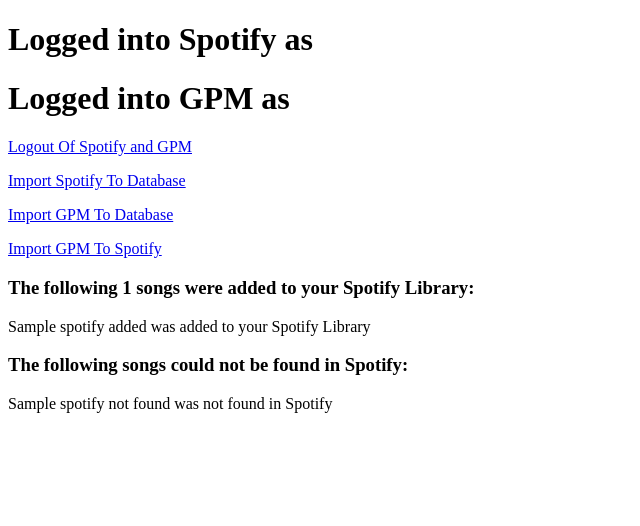
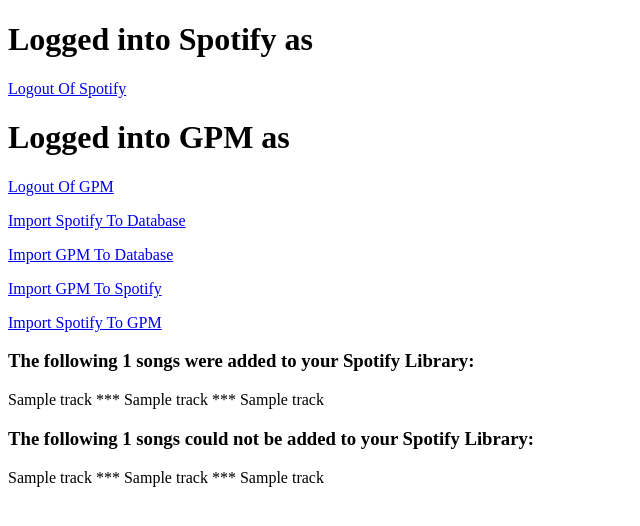
Before and after one commit to Ian-Bingham/Spotify_To_GPM, a Django app: template Spotify_To_GPM/spotify_to_gpm_site/spotify_to_gpm_app/templates/spotify_to_gpm_app/homepage.html in a window 1280 px wide. Shown: the top 526 px of the page, without its empty margins (0-640 px from the left). Run offline with Django 3.2, Linux system fonts and the light colour scheme; the template is opened without the code that fills it: most values are stand-ins (such as "Sample title", 1, 10 or a date in 2020).

Commit message:
gpm to spotify working better

```diff
--- a/Spotify_To_GPM/spotify_to_gpm_site/spotify_to_gpm_app/templates/spotify_to_gpm_app/homepage.html
+++ b/Spotify_To_GPM/spotify_to_gpm_site/spotify_to_gpm_app/templates/spotify_to_gpm_app/homepage.html
@@ -6,36 +6,41 @@
 </head>
 <body>
     <h1>Logged into Spotify as {{ user.username }}</h1>
+    <p> <a href="{% url 'spotify_to_gpm_app:spotify_logout' %}">Logout Of Spotify</a> </p>
+
     <h1>Logged into GPM as {{ user.GPMUser.email }}</h1>
-    <p> <a href="{% url 'spotify_to_gpm_app:logout_both' %}">Logout Of Spotify and GPM</a> </p>
+    <p> <a href="{% url 'spotify_to_gpm_app:gpm_logout' %}">Logout Of GPM</a> </p>
 
     <p> <a href="{% url 'spotify_to_gpm_app:spotify_lib_to_db' %}">Import Spotify To Database</a> </p>
     <p> <a href="{% url 'spotify_to_gpm_app:gpm_lib_to_db' %}">Import GPM To Database</a> </p>
 
     <p> <a href="{% url 'spotify_to_gpm_app:gpm_to_spotify' %}">Import GPM To Spotify</a> </p>
+    <p> <a href="{% url 'spotify_to_gpm_app:spotify_to_gpm' %}">Import Spotify To GPM</a> </p>
 
-    {% if spotify_added %}
-        <h3>The following {{ spotify_count }} songs were added to your Spotify Library:</h3>
-        {% for song_name in spotify_added %}
-            <p>{{ song_name }} was added to your Spotify Library</p>
+    {% if spotify_tracks_added %}
+        <h3>The following {{ spotify_tracks_added|length }} songs were added to your Spotify Library:</h3>
+        {% for track in spotify_tracks_added %}
+            <p>{{ track.track_name }} *** {{ track.artist_name }} *** {{ track.album_name }}</p>
         {% endfor %}
     {% endif %}
 
-    {% if spotify_not_found %}
-        <h3>The following songs could not be found in Spotify:</h3>
-        {% for song_name in spotify_not_found %}
-            <p>{{ song_name }} was not found in Spotify</p>
+    {% if spotify_tracks_not_added %}
+        <h3>The following {{ spotify_tracks_not_added|length }} songs could not be added to your Spotify Library:</h3>
+        {% for track in spotify_tracks_not_added %}
+            <p>{{ track.track_name }} *** {{ track.artist_name }} *** {{ track.album_name }}</p>
         {% endfor %}
     {% endif %}
 
-    {% comment %}
-    <h3>Your Playlists</h3>
-    {% for playlist in playlists %}
-    <a href="{% url 'spotify_to_gpm_app:disp_pl_tracks' playlist.spotify_playlist_id %}">
-        <p>{{ playlist.playlist_name }}</p>
-    </a>
-    {% endfor %}
-    {% endcomment %}
+{#    {% for track in spotify_tracks %}#}
+{#        <p>{{ track.track_name }} *** {{ track.artist_name }} *** {{ track.album_name }}</p>#}
+{#    {% endfor %}#}
+{##}
+{#    {% if spotify_tracks_not_added_count %}#}
+{#        <h3>The following {{ spotify_tracks_not_added_count }} songs could not be added:</h3>#}
+{#        {% for track in spotify_tracks_not_found %}#}
+{#            <p>{{ track.track_name }} *** {{ track.artist_name }} *** {{ track.album_name }}</p>#}
+{#        {% endfor %}#}
+{#    {% endif %}#}
 
 </body>
 </html>
--- a/Spotify_To_GPM/spotify_to_gpm_site/spotify_to_gpm_app/urls.py
+++ b/Spotify_To_GPM/spotify_to_gpm_site/spotify_to_gpm_app/urls.py
@@ -4,13 +4,14 @@
 app_name = 'spotify_to_gpm_app'  # for namespacing
 urlpatterns = [
     path('', views.index, name='index'),
+    path('auth/login/spotify/', views.spotify_login, name='spotify_login'),
+    path('spotify_logout/', views.spotify_logout, name='spotify_logout'),
     path('gpm_login/', views.gpm_login, name='gpm_login'),
     path('gpm_logout/', views.gpm_logout, name='gpm_logout'),
-    path('auth/login/spotify/', views.spotify_login, name='spotify_login'),
-    path('spotify_logout/', views.spotify_logout, name='spotify_logout'),
     path('logout_both/', views.logout_both, name='logout_both'),
     path('spotify_lib_to_db/', views.spotify_lib_to_db, name='spotify_lib_to_db'),
     path('gpm_lib_to_db/', views.gpm_lib_to_db, name='gpm_lib_to_db'),
     path('gpm_to_spotify/', views.gpm_to_spotify, name='gpm_to_spotify'),
+    path('spotify_to_gpm/', views.spotify_to_gpm, name='spotify_to_gpm'),
     # path('disp_pl_tracks/<str:pl_id>', views.disp_pl_tracks, name='disp_pl_tracks'),
 ]
```
Also changed, not shown: Spotify_To_GPM/spotify_to_gpm_site/spotify_to_gpm_app/views.py (+88 -32 lines).
